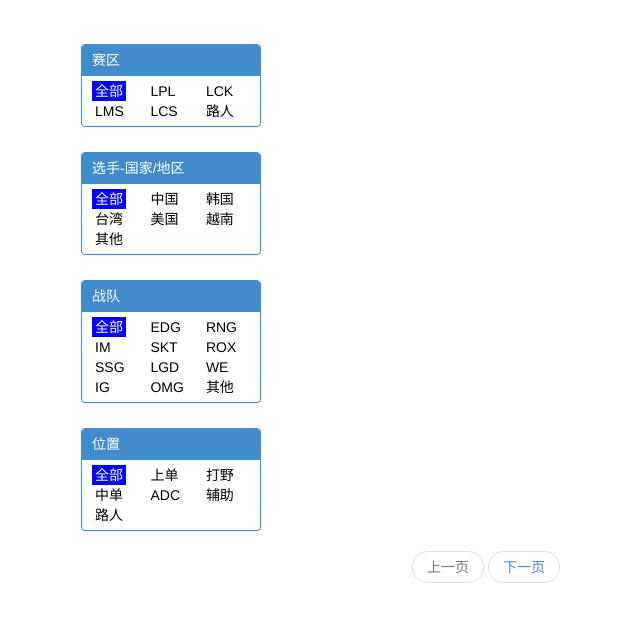
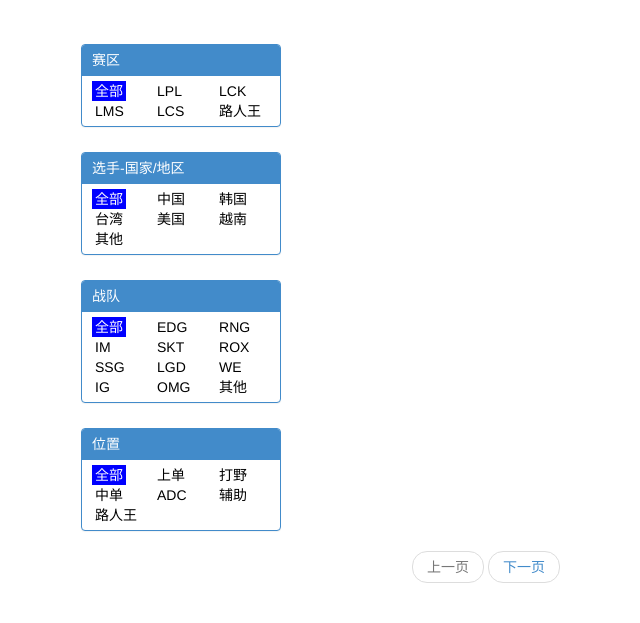
Before and after one commit to MrShepherd/lol_hf, a Flask app: page /query in a window 1280 px wide. Shown: the part 51-674 px from the top of the page, without its empty margins (154-794 px from the left). Run offline with Flask 2, Linux system fonts and the light colour scheme; data that the repository does not hold is empty; some libraries are stand-ins or nearby versions.

Commit message:
lurenwang

```diff
--- a/app/static/css/lolhf.css
+++ b/app/static/css/lolhf.css
@@ -89,7 +89,7 @@
 }
 
 .panel {
-    width: 180px;
+    width: 200px;
     margin-top: 25px;
 }
 
--- a/app/templates/query.html
+++ b/app/templates/query.html
@@ -12,7 +12,7 @@
                     <li><a href="#">LCK</a></li>
                     <li><a href="#">LMS</a></li>
                     <li><a href="#">LCS</a></li>
-                    <li><a href="#">路人</a></li>
+                    <li><a href="#">路人王</a></li>
                 </ul>
             </div>
         </div>
@@ -59,7 +59,7 @@
                     <li><a href="#">中单</a></li>
                     <li><a href="#">ADC</a></li>
                     <li><a href="#">辅助</a></li>
-                    <li><a href="#">路人</a></li>
+                    <li><a href="#">路人王</a></li>
                 </ul>
             </div>
         </div>
```
